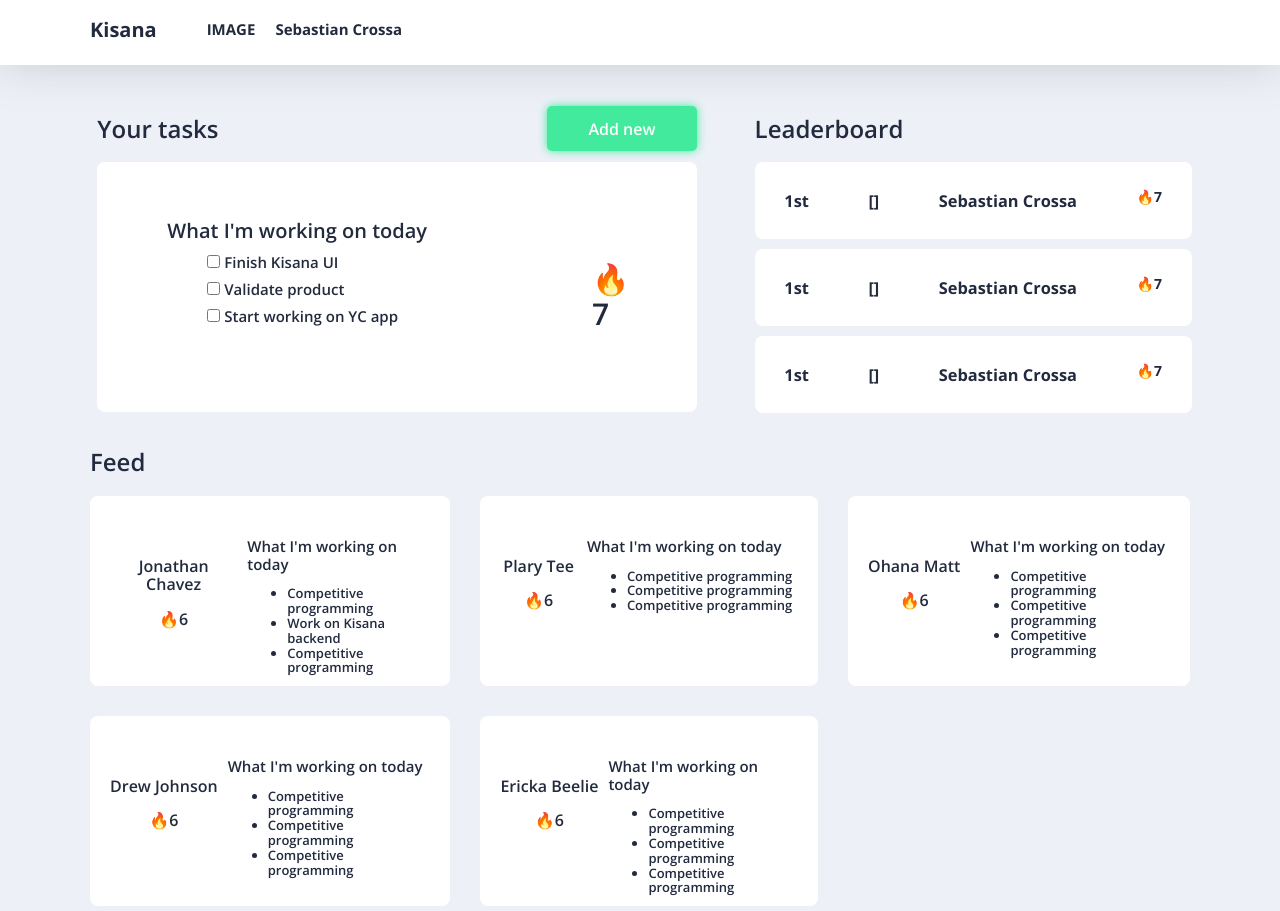
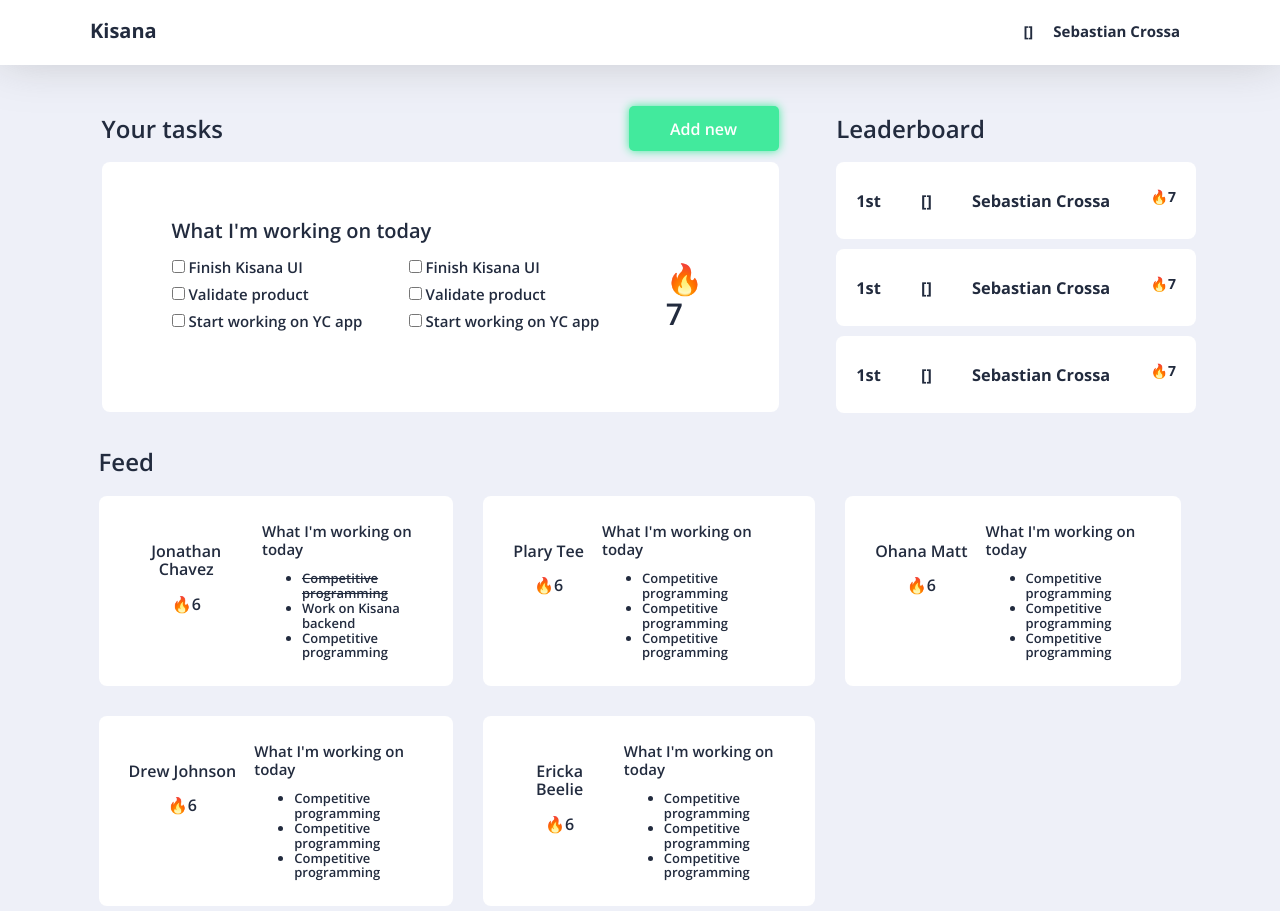
Before and after one commit to sebastiancrossa/kisana-fe, a React (Create React App) app: page / in a window 1280 px wide. Built offline with nearby package versions, Linux system fonts and the light colour scheme; no server answers.

Commit message:
Completed items in feed appear crossed

```diff
--- a/src/components/FeedItem.js
+++ b/src/components/FeedItem.js
@@ -14,12 +14,12 @@ const Layout = styled.div`
     display: grid;
     grid-template-columns: repeat(2, auto);
 
-    padding-top: 30px;
+    padding-top: 15px;
 `;
 
 const LayoutLeft = styled.div`
     align-items: center;
-    padding-top: 15px;
+    padding: 15px 8px 0px 10px;
 `;
 
 const LayoutRight = styled.div`
@@ -51,8 +51,22 @@ const FeedText = styled.p`
 `;
 
 export class FeedItem extends Component {
+    getStyle = () => {
+        return {
+            textDecoration: 'line-through'
+        }
+    }
+
     render() {
-        const { name, streak, tasks } = this.props;
+        const { name, streak, tasks, completed } = this.props;
+
+        const itemLineThrough = {
+            textDecoration: 'line-through'
+        };
+
+        const itemLineThroughNone = {
+            textDecoration: 'none'
+        };
 
         return (
             <Cell>
@@ -67,12 +81,12 @@ export class FeedItem extends Component {
 
                         <List>
                             {tasks.map(task => (
-                                <li>{task.title}</li>
+                                <li style={task.completed ? itemLineThrough : itemLineThroughNone}>{task.title}</li>
                             ))}
                         </List>
                     </LayoutRight>
                 </Layout>
-            </Cell>
+            </Cell >
         )
     }
 }
--- a/src/components/PersonalTasks.js
+++ b/src/components/PersonalTasks.js
@@ -74,15 +74,20 @@ const HeaderLayout = styled.div`
 const TaskList = styled.ul`
     list-style: none;
 
-    margin-top: -5px;
+    -webkit-columns: 2;
+    -moz-columns: 2;
+    columns: 2;
+
     font-family: 'Open Sans', Arial;
     font-weight: 600;
     font-size: 15px;
     color: #222B3E;
+
+    padding-left: 0px;
 `;
 
 const TaskListItem = styled.li`
-    margin: 10px 0;
+    margin-bottom: 10px;
 `;
 
 const Streak = styled.h1`
@@ -92,7 +97,7 @@ const Streak = styled.h1`
     color: #222B3E;
 
     display: block;
-    margin: 50px auto;
+    margin: 50px 0 50px 35px;
     width: 50px;
 `;
 
@@ -139,6 +144,9 @@ class PersonalTasks extends Component {
         task1: 'Finish Kisana UI',
         task2: 'Validate product',
         task3: 'Start working on YC app',
+        task4: 'Finish Kisana UI',
+        task5: 'Validate product',
+        task6: 'Start working on YC app',
         streak: '7'
     }
 
@@ -151,7 +159,7 @@ class PersonalTasks extends Component {
     }
 
     render() {
-        const { task1, task2, task3, streak } = this.state;
+        const { task1, task2, task3, task4, task5, task6, streak } = this.state;
 
         return (
             <div>
@@ -188,6 +196,18 @@ class PersonalTasks extends Component {
                                     <TaskListItem>
                                         <input type="checkbox" /> {task3}
                                     </TaskListItem>
+
+                                    <TaskListItem>
+                                        <input type="checkbox" /> {task4}
+                                    </TaskListItem>
+
+                                    <TaskListItem>
+                                        <input type="checkbox" /> {task5}
+                                    </TaskListItem>
+
+                                    <TaskListItem>
+                                        <input type="checkbox" /> {task6}
+                                    </TaskListItem>
                                 </TaskList>
                             </TextRight>
 
--- a/src/layout/Feed.js
+++ b/src/layout/Feed.js
@@ -10,7 +10,7 @@ const FeedView = styled.div`
 `;
 
 const Container = styled.div`
-    width: 95.5%;
+    width: 94%;
     margin: 0 auto;
     max-width: 1100px;
 `;
@@ -40,7 +40,7 @@ class Feed extends Component {
                     tasks: [
                         {
                             title: 'Competitive programming',
-                            completed: false
+                            completed: true
                         },
                         {
                             title: 'Work on Kisana backend',
--- a/src/layout/Header.js
+++ b/src/layout/Header.js
@@ -20,6 +20,8 @@ const Container = styled.div`
     position: relative;
 
     display: flex;
+    justify-content: space-between;
+
     align-items: center;
     width: 90%;
     max-width: 1100px;
@@ -29,6 +31,9 @@ const Container = styled.div`
 
 const NavbarUl = styled.ul`
     display: flex;
+    padding-left: 0px;
+    margin-top: 18px;
+    margin-right: 0px;
 `;
 
 const NavBarUlLi = styled(Link)`
@@ -50,7 +55,7 @@ const Header = (props) => {
                 <Title to="/">{branding}</Title>
                 <div>
                     <NavbarUl>
-                        <NavBarUlLi to="/">IMAGE</NavBarUlLi>
+                        <NavBarUlLi to="/">[]</NavBarUlLi>
                         <NavBarUlLi to="/">Sebastian Crossa</NavBarUlLi>
                     </NavbarUl>
                 </div>
```
